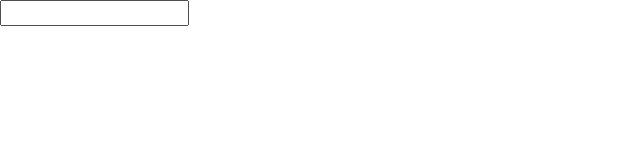
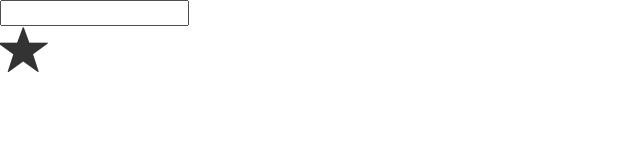
Before and after one commit to JT92/Angular4-Course, an Angular app: page / in a window 1280 px wide. Shown: the top 160 px of the page, without its empty margins (0-640 px from the left). Built offline with nearby package versions, Linux system fonts and the light colour scheme.

Commit message:
Input Properties

```diff
--- a/src/app/app.component.html
+++ b/src/app/app.component.html
@@ -1,3 +1,5 @@
 <input type="text" [(ngModel)]="title">
 <br>
 {{ title | titleCase }}
+
+<favorite [isSelected]="post.isFavorite" (change)="onFavoriteChange()"></favorite>
--- a/src/app/app.component.ts
+++ b/src/app/app.component.ts
@@ -7,4 +7,8 @@ import { Component } from '@angular/core';
 })
 export class AppComponent {
   title: string;
+  post = {
+    title: "Title",
+    isFavorite: true
+  }
 }
--- a/src/app/favorite/favorite.component.html
+++ b/src/app/favorite/favorite.component.html
@@ -1,6 +1,6 @@
 <span
   style="font-size: 50px" class="glyphicon"
-  [class.glyphicon-star-empty]="!isFavorite"
-  [class.glyphicon-star]="isFavorite"
+  [class.glyphicon-star-empty]="!isSelected"
+  [class.glyphicon-star]="isSelected"
   (click)="onClick()">
 </span>
--- a/src/app/favorite/favorite.component.ts
+++ b/src/app/favorite/favorite.component.ts
@@ -1,4 +1,4 @@
-import { Component, OnInit } from '@angular/core';
+import { Component, OnInit, Input } from '@angular/core';
 
 @Component({
   selector: 'favorite',
@@ -6,7 +6,7 @@ import { Component, OnInit } from '@angular/core';
   styleUrls: ['./favorite.component.css']
 })
 export class FavoriteComponent implements OnInit {
-  isFavorite: boolean;
+  @Input() isSelected: boolean;
 
   constructor() { }
 
@@ -14,8 +14,7 @@ export class FavoriteComponent implements OnInit {
   }
 
   onClick() {
-    console.log(this.isFavorite);
-    this.isFavorite = !this.isFavorite;
+    this.isSelected = !this.isSelected;
   }
 
 }
```
